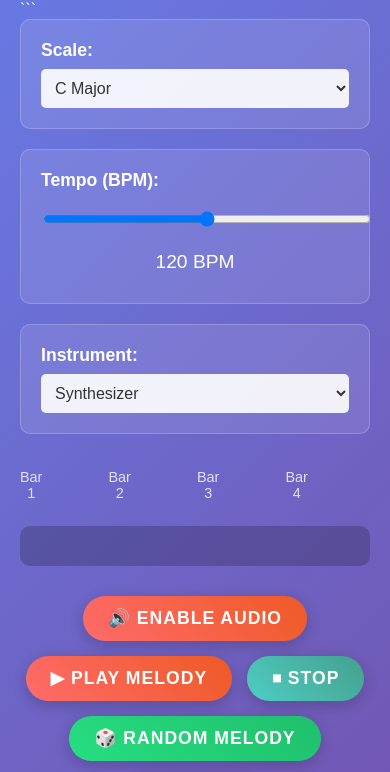
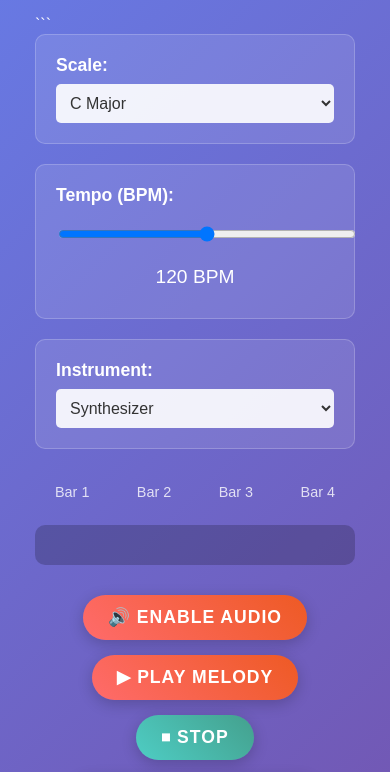
Before and after one commit to togramago/melodygen, a plain HTML site: page index.html in a window 390 px wide. Shown: the part 186-958 px from the top of the page. Drawn offline with nearby package versions, Linux system fonts and the light colour scheme.

Commit message:
Update index.html

```diff
--- a/index.html
+++ b/index.html
@@ -35,10 +35,11 @@
     }
 
     .controls {
-        display: grid;
-        grid-template-columns: repeat(auto-fit, minmax(200px, 1fr));
+        display: flex;
+        flex-wrap: wrap;
         gap: 20px;
         margin-bottom: 30px;
+        justify-content: space-around;
     }
 
     .control-group {
@@ -46,6 +47,8 @@
         padding: 20px;
         border-radius: 10px;
         border: 1px solid rgba(255, 255, 255, 0.2);
+        min-width: 200px;
+        flex: 1;
     }
 
     label {
@@ -66,17 +69,20 @@
     }
 
     .melody-grid {
-        display: grid;
-        grid-template-columns: repeat(16, 1fr);
+        display: flex;
+        flex-wrap: wrap;
         gap: 4px;
         margin: 20px 0;
         background: rgba(0, 0, 0, 0.2);
         padding: 20px;
         border-radius: 10px;
+        width: 100%;
+        box-sizing: border-box;
     }
 
     .note-cell {
-        aspect-ratio: 1;
+        width: calc(6.25% - 4px);
+        height: 40px;
         background: rgba(255, 255, 255, 0.8);
         border: 2px solid rgba(255, 255, 255, 0.3);
         border-radius: 5px;
@@ -85,9 +91,11 @@
         display: flex;
         align-items: center;
         justify-content: center;
-        font-size: 0.8em;
+        font-size: 0.7em;
         color: #333;
         font-weight: bold;
+        box-sizing: border-box;
+        -webkit-tap-highlight-color: transparent;
     }
 
     .note-cell:hover {
@@ -172,10 +180,10 @@
     }
 
     .bar-labels {
-        display: grid;
-        grid-template-columns: repeat(16, 1fr);
-        gap: 4px;
+        display: flex;
+        justify-content: space-between;
         margin-bottom: 10px;
+        padding: 0 20px;
     }
 
     .bar-label {
@@ -185,7 +193,30 @@
         padding: 5px 0;
     }
 
-    .notes-info {
+    /* Safari-specific fixes */
+    @supports (-webkit-appearance: none) {
+        .note-cell {
+            width: calc(6.25% - 3px);
+            min-height: 40px;
+        }
+
+        .melody-grid {
+            -webkit-overflow-scrolling: touch;
+        }
+    }
+
+    /* Mobile Safari fixes */
+    @media screen and (max-width: 768px) {
+        .note-cell {
+            width: calc(6.25% - 2px);
+            height: 35px;
+            font-size: 0.6em;
+        }
+
+        .container {
+            padding: 15px;
+        }
+    }
         margin-top: 20px;
         background: rgba(0, 0, 0, 0.2);
         padding: 15px;
@@ -231,10 +262,10 @@
     </div>
 
     <div class="bar-labels">
-        <div class="bar-label">Bar 1</div><div></div><div></div><div></div>
-        <div class="bar-label">Bar 2</div><div></div><div></div><div></div>
-        <div class="bar-label">Bar 3</div><div></div><div></div><div></div>
-        <div class="bar-label">Bar 4</div><div></div><div></div><div></div>
+        <div class="bar-label">Bar 1</div>
+        <div class="bar-label">Bar 2</div>
+        <div class="bar-label">Bar 3</div>
+        <div class="bar-label">Bar 4</div>
     </div>
 
     <div class="melody-grid" id="melodyGrid"></div>
```
